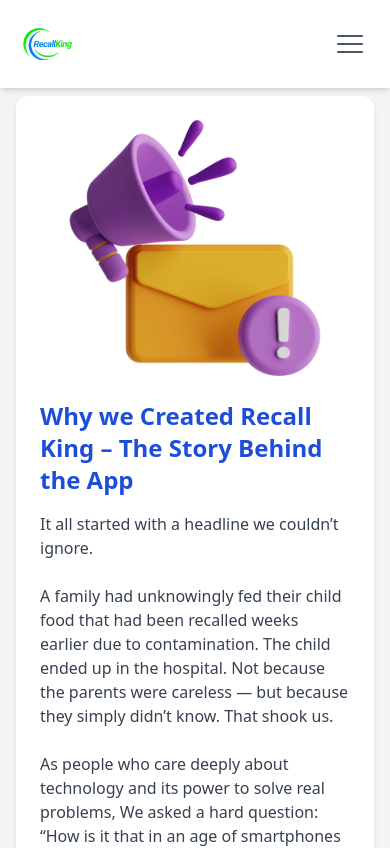
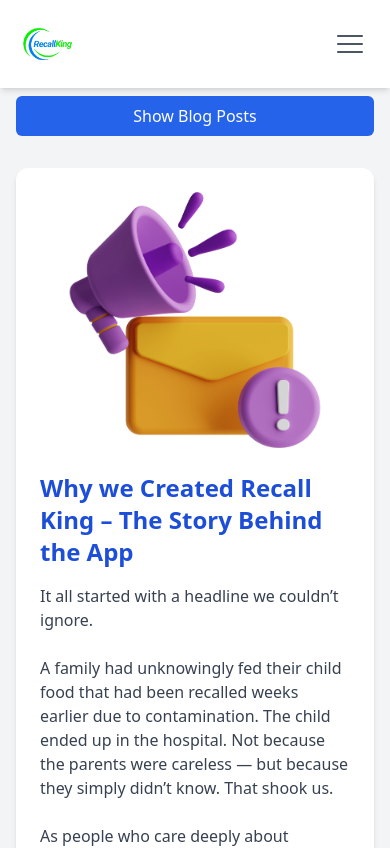
Before and after one commit to Abisayo1/Recall-King-Website, a React (Vite) app in the folder vite-project/: page /blog in a window 390 px wide. Shown: the top 848 px of the page. Built offline with nearby package versions, Linux system fonts and the light colour scheme.

Commit message:
I made the blog page more responsive
Signed-off-by: Abisayo Folu-Agoi <foluagoiabisayo@gmail.com>

```diff
--- a/vite-project/src/BlogPage.jsx
+++ b/vite-project/src/BlogPage.jsx
@@ -1,15 +1,49 @@
 import React, { useState } from "react";
 import { motion } from "framer-motion";
 import Footer from "../src/components/Footer";
-import blogs from "../src/blogs"; // Import your blog list
+import blogs from "../src/blogs"; // Your blog list
 
 export default function BlogPage() {
   const [selectedBlog, setSelectedBlog] = useState(blogs[0]);
+  const [showMobileMenu, setShowMobileMenu] = useState(false); // For mobile toggle
 
   return (
     <div className="min-h-screen bg-gray-100 text-gray-800 flex flex-col">
+      {/* Mobile Toggle for Blog List */}
+      <div className="md:hidden p-4">
+        <button
+          onClick={() => setShowMobileMenu(!showMobileMenu)}
+          className="w-full bg-blue-600 text-white px-4 py-2 rounded-md"
+        >
+          {showMobileMenu ? "Hide Blog Posts" : "Show Blog Posts"}
+        </button>
+
+        {showMobileMenu && (
+          <div className="bg-white shadow-md p-4 mt-2 rounded">
+            <h2 className="text-lg font-semibold mb-3">Blog Posts</h2>
+            {blogs.map((blog) => (
+              <button
+                key={blog.id}
+                onClick={() => {
+                  setSelectedBlog(blog);
+                  setShowMobileMenu(false); // close on select
+                }}
+                className={`block w-full text-left mb-2 px-3 py-2 rounded ${
+                  selectedBlog.id === blog.id
+                    ? "bg-blue-600 text-white"
+                    : "hover:bg-blue-50"
+                }`}
+              >
+                {blog.title}
+              </button>
+            ))}
+          </div>
+        )}
+      </div>
+
+      {/* Layout: Sidebar + Content */}
       <div className="flex flex-1">
-        {/* Sidebar */}
+        {/* Desktop Sidebar */}
         <div className="w-64 bg-white shadow-md p-4 hidden md:block">
           <h2 className="text-xl font-bold mb-4">Blog Posts</h2>
           {blogs.map((blog) => (
@@ -27,7 +61,7 @@ export default function BlogPage() {
           ))}
         </div>
 
-        {/* Main Content */}
+        {/* Blog Content */}
         <div className="flex-1 p-4 md:p-6">
           <motion.div
             initial={{ opacity: 0, y: 10 }}
@@ -35,7 +69,7 @@ export default function BlogPage() {
             transition={{ duration: 0.5 }}
             className="max-w-3xl mx-auto bg-white rounded-xl shadow-md p-6"
           >
-            {/* Blog Header Image */}
+            {/* Header Image */}
             {selectedBlog.headerImage && (
               <motion.img
                 src={selectedBlog.headerImage}
@@ -52,9 +86,9 @@ export default function BlogPage() {
               {selectedBlog.title}
             </h1>
 
-            {/* Blog Text Content (HTML rendered) */}
+            {/* Content */}
             <div
-              className="text-gray-700 blog-content mb-6"
+              className="text-gray-700 blog-content mb-6 prose"
               dangerouslySetInnerHTML={{ __html: selectedBlog.content }}
             ></div>
 
@@ -76,6 +110,7 @@ export default function BlogPage() {
         </div>
       </div>
 
+      {/* Footer */}
       <Footer />
     </div>
   );
```
